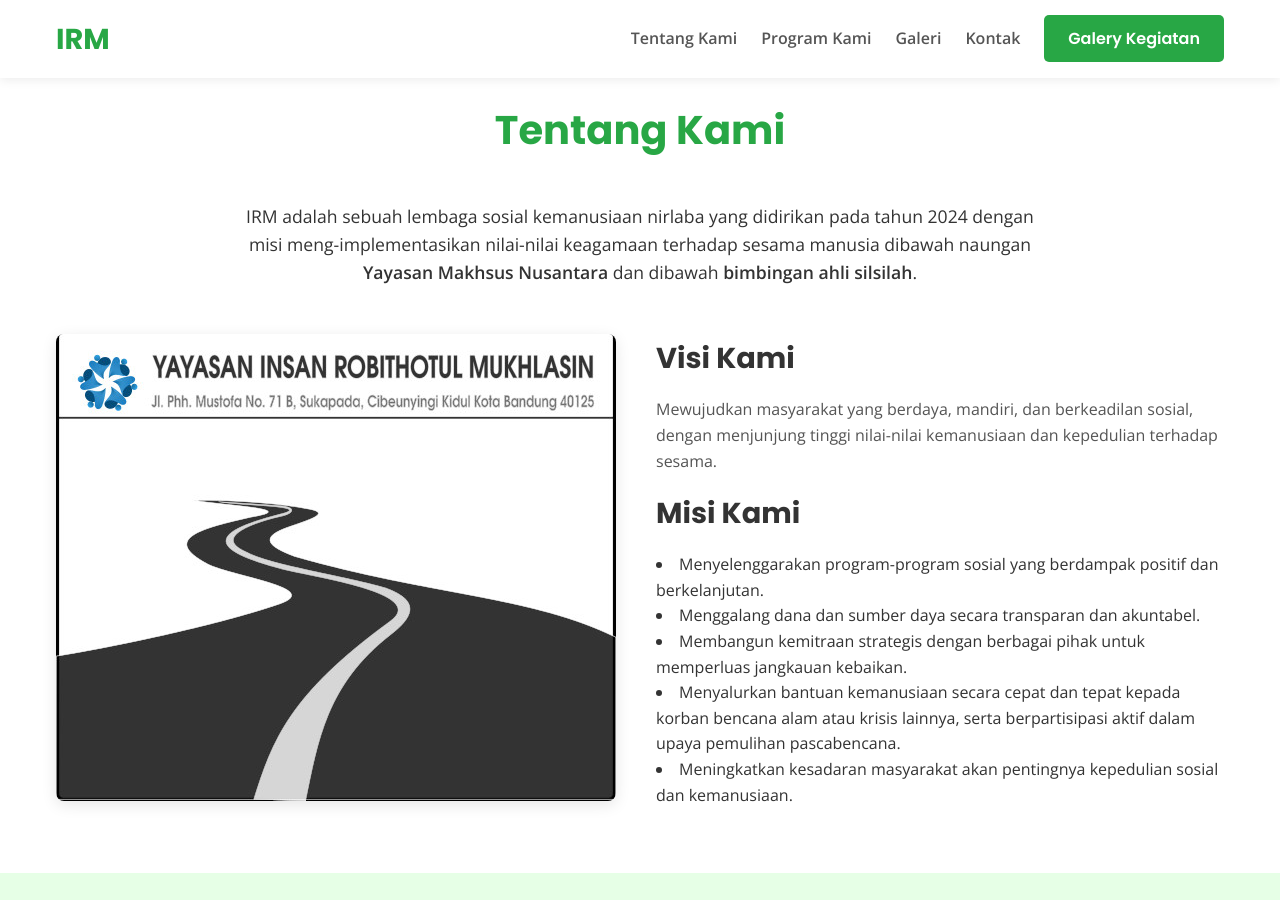
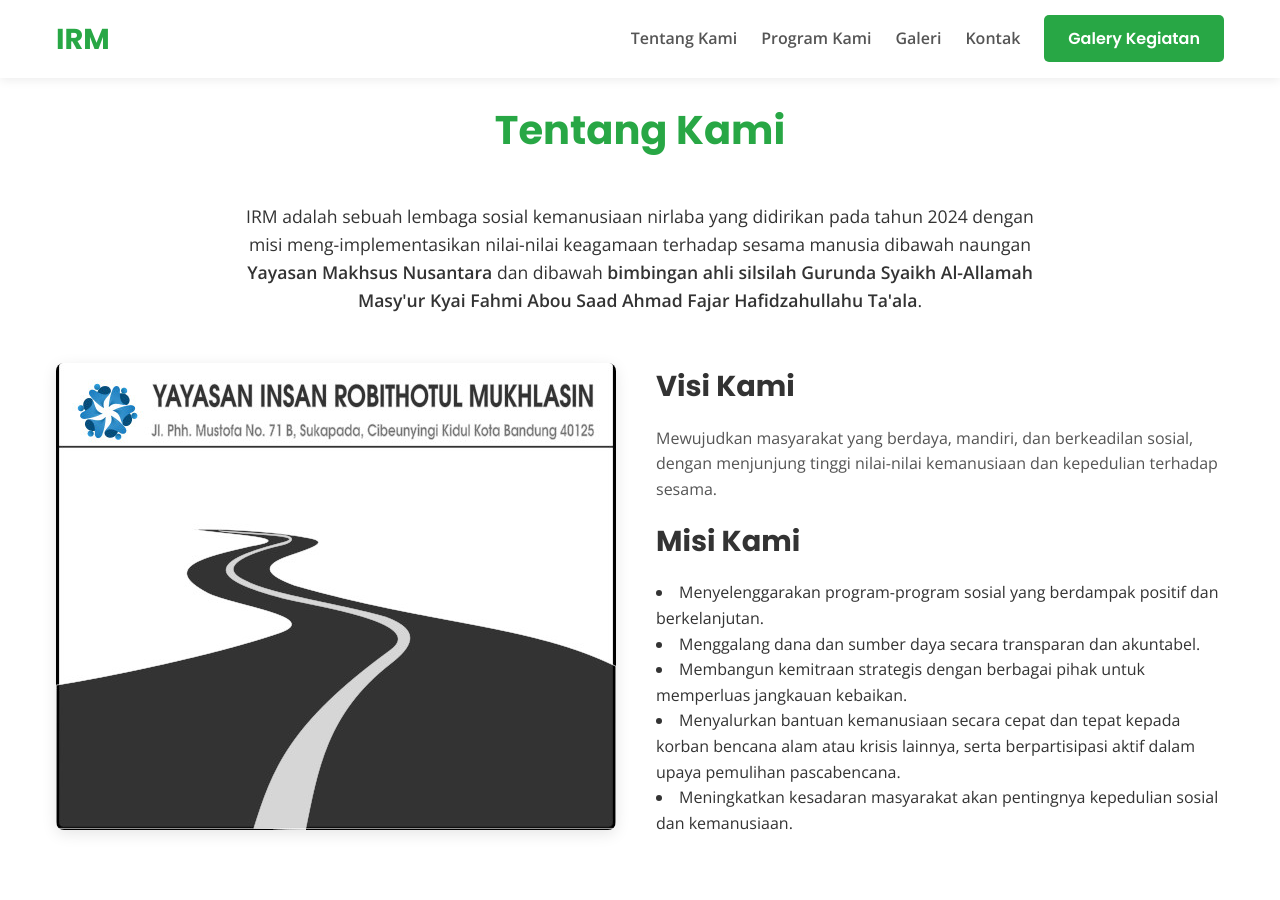
Before and after one commit to x-qmo/x-qmo.github.io, a Jekyll site: the page built from _landing_pages/irm.md, in a window 1280 px wide and 900 px high, scrolled down 686 px. Built offline with Jekyll 4.4.1, drawn with Linux system fonts in a browser that asks for light colours.

Commit message:
Update irm.md

```diff
--- a/_landing_pages/irm.md
+++ b/_landing_pages/irm.md
@@ -16,7 +16,7 @@
     <div class="container">
         <h2 class="section-title">Tentang Kami</h2>
         <p class="section-description">
-            {{ site.data.yayasan-irm.nama_yayasan | default: 'Nama Yayasan Anda' }} adalah sebuah lembaga sosial kemanusiaan nirlaba yang didirikan pada tahun 2024 dengan misi meng-implementasikan nilai-nilai keagamaan terhadap sesama manusia dibawah naungan <b>Yayasan Makhsus Nusantara</b> dan dibawah <b>bimbingan ahli silsilah</b>.
+            {{ site.data.yayasan-irm.nama_yayasan | default: 'Nama Yayasan Anda' }} adalah sebuah lembaga sosial kemanusiaan nirlaba yang didirikan pada tahun 2024 dengan misi meng-implementasikan nilai-nilai keagamaan terhadap sesama manusia dibawah naungan <b>Yayasan Makhsus Nusantara</b> dan dibawah <b>bimbingan ahli silsilah Gurunda Syaikh Al-Allamah Masy'ur Kyai Fahmi Abou Saad Ahmad Fajar Hafidzahullahu Ta'ala</b>.
         </p>
         <div class="about-content">
             <div class="about-image">
```
